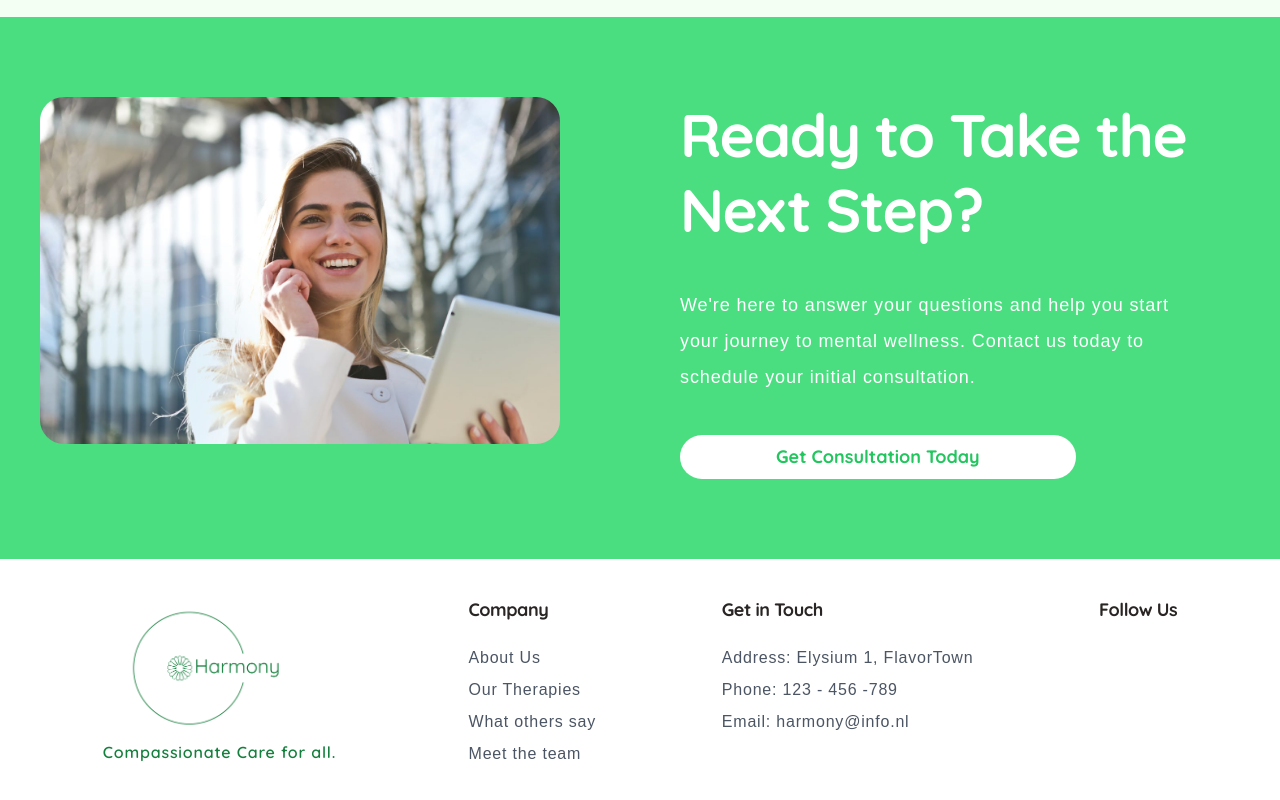
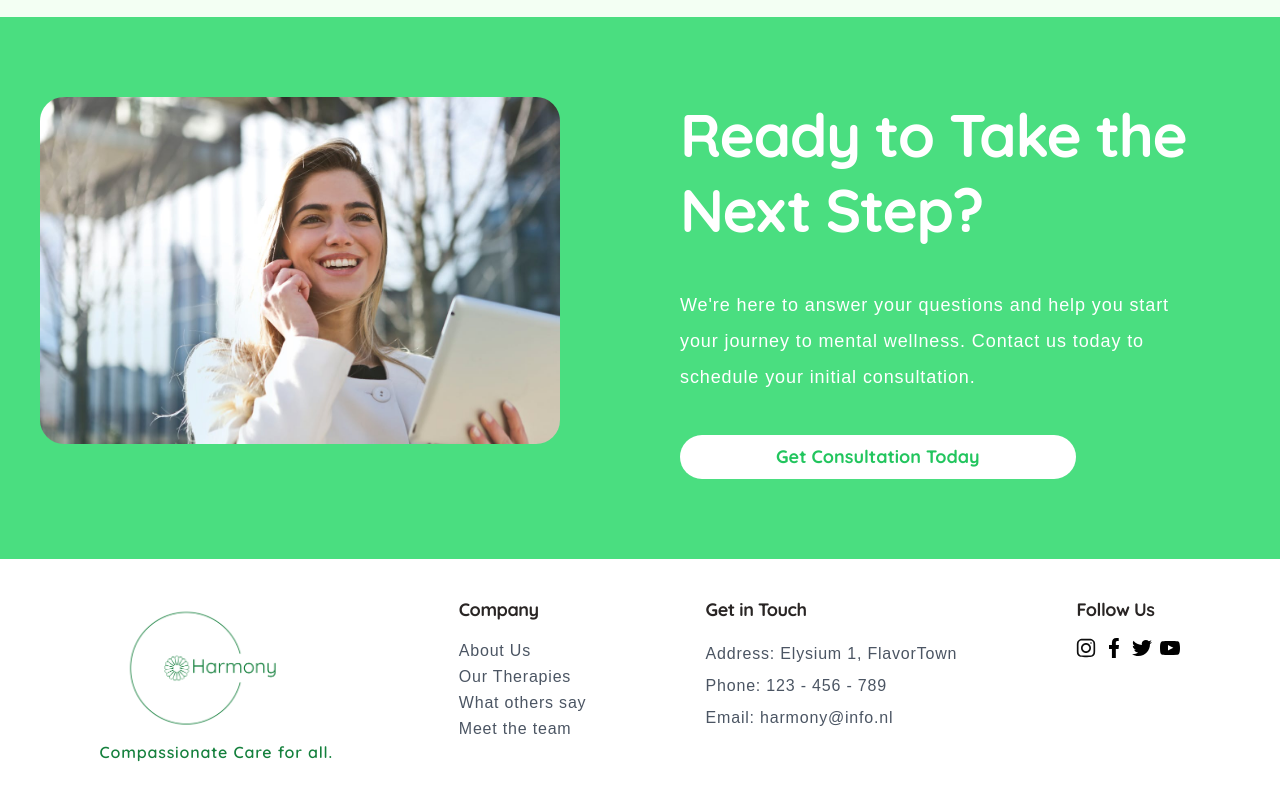
Before and after one commit to Quincy-Fer/Harmony-Therapy-Website, a React (Vite) app: page / in a window 1280 px wide. Shown: the part 6750-7550 px from the top of the page. Built offline with nearby package versions, Linux system fonts and the light colour scheme.

Commit message:
Add styling to footer, add socials to footer section.

```diff
--- a/src/Sections/Footer.jsx
+++ b/src/Sections/Footer.jsx
@@ -1,8 +1,9 @@
+import { facebook, instagram, twitter, youtube } from "../assets/icons";
 import { logoNoBG } from "../assets/images";
 
 const Footer = () => {
   return (
-    <footer className="w-full bg-white p-10" id='footer'>
+    <footer className="w-full bg-white p-10" id="footer">
       <div className="flex justify-around">
         {/* Logo & Slogan */}
         <div className="flex flex-col ">
@@ -23,18 +24,18 @@ const Footer = () => {
             Company
           </h6>
           <p
-            className="font-nunito  text-base text-gray-600 tracking-wider leading-loose
-         mt-5"
+            className="font-nunito  text-base text-gray-600 tracking-wider leading-relaxed
+         mt-4 cursor-pointer hover:underline"
           >
             About Us
           </p>
-          <p className="font-nunito  text-base text-gray-600 tracking-wider leading-loose ">
+          <p className="font-nunito  text-base text-gray-600 tracking-wider leading-relaxed cursor-pointer hover:underline ">
             Our Therapies
           </p>
-          <p className="font-nunito  text-base text-gray-600 tracking-wider leading-loose ">
+          <p className="font-nunito  text-base text-gray-600 tracking-wider leading-relaxed cursor-pointer hover:underline">
             What others say
           </p>
-          <p className="font-nunito  text-base text-gray-600 tracking-wider leading-loose ">
+          <p className="font-nunito  text-base text-gray-600 tracking-wider leading-relaxed cursor-pointer hover:underline ">
             Meet the team
           </p>
         </div>
@@ -48,7 +49,7 @@ const Footer = () => {
           </h6>
           <p
             className="font-nunito  text-base text-gray-600 tracking-wider leading-loose
-         mt-5"
+         mt-4"
           >
             Address: Elysium 1, FlavorTown{" "}
           </p>
@@ -56,23 +57,29 @@ const Footer = () => {
             className="font-nunito  text-base text-gray-600 tracking-wider leading-loose
         "
           >
-            Phone: 123 - 456 -789
+            Phone: 123 - 456 - 789
           </p>
           <p
-            className="font-nunito  text-base text-gray-600 tracking-wider leading-loose
+            className="font-nunito  text-base text-gray-600 tracking-wider leading-loose  cursor-pointer hover:underline
          "
           >
             Email: harmony@info.nl
           </p>
         </div>
         {/* Social Link */}
-        <div className="flex ">
+        <div className="">
           <h6
             className="text-stone-800 text-lg max-w-[600px] font-bold font-quicksand
          leading-tight tracking-tight "
           >
             Follow Us
           </h6>
+          <div className="flex gap-2 mt-4">
+            <img src={instagram} alt="instagram" width={20} className="cursor-pointer " />
+            <img src={facebook} alt="instagram" width={20} className="cursor-pointer" />
+            <img src={twitter} alt="instagram" width={20} className="cursor-pointer" />
+            <img src={youtube} alt="instagram" width={20} className="cursor-pointer" />
+          </div>
         </div>
       </div>
     </footer>
```
